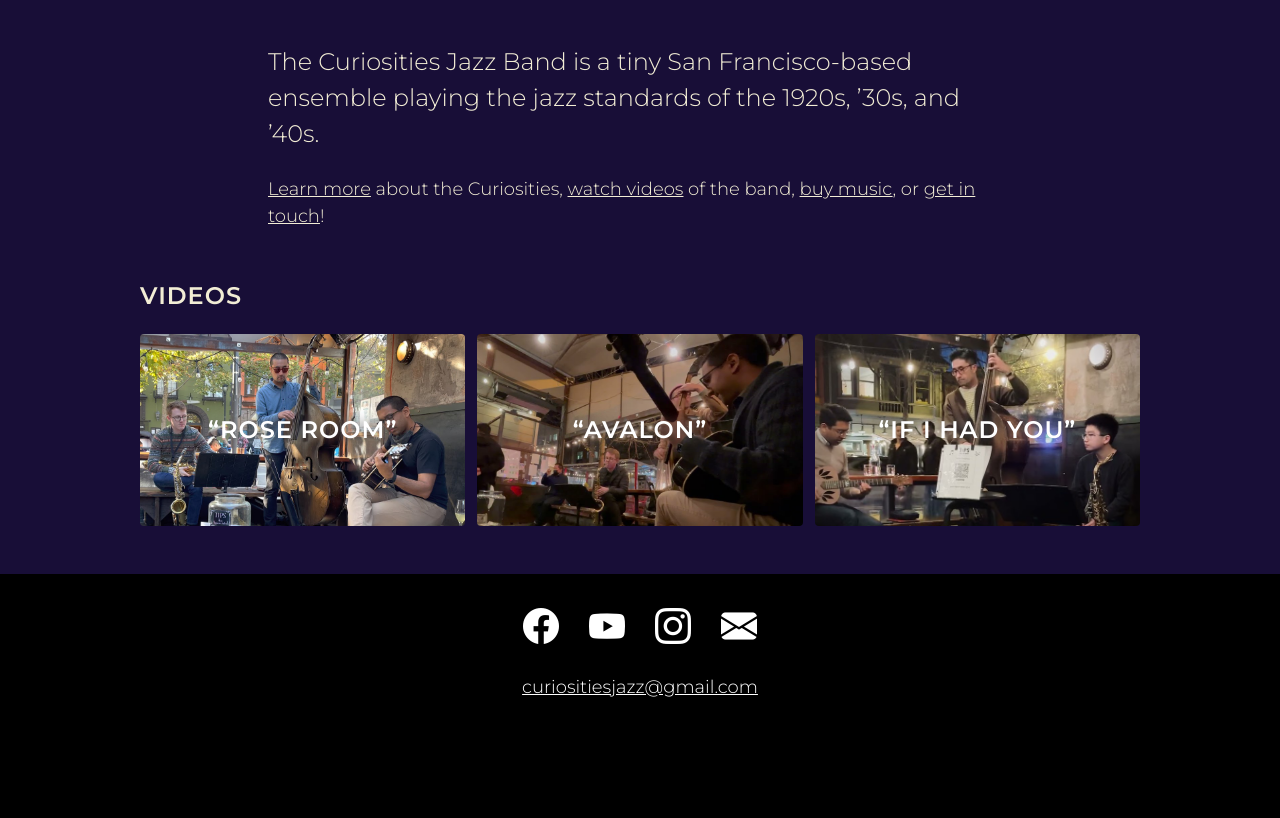
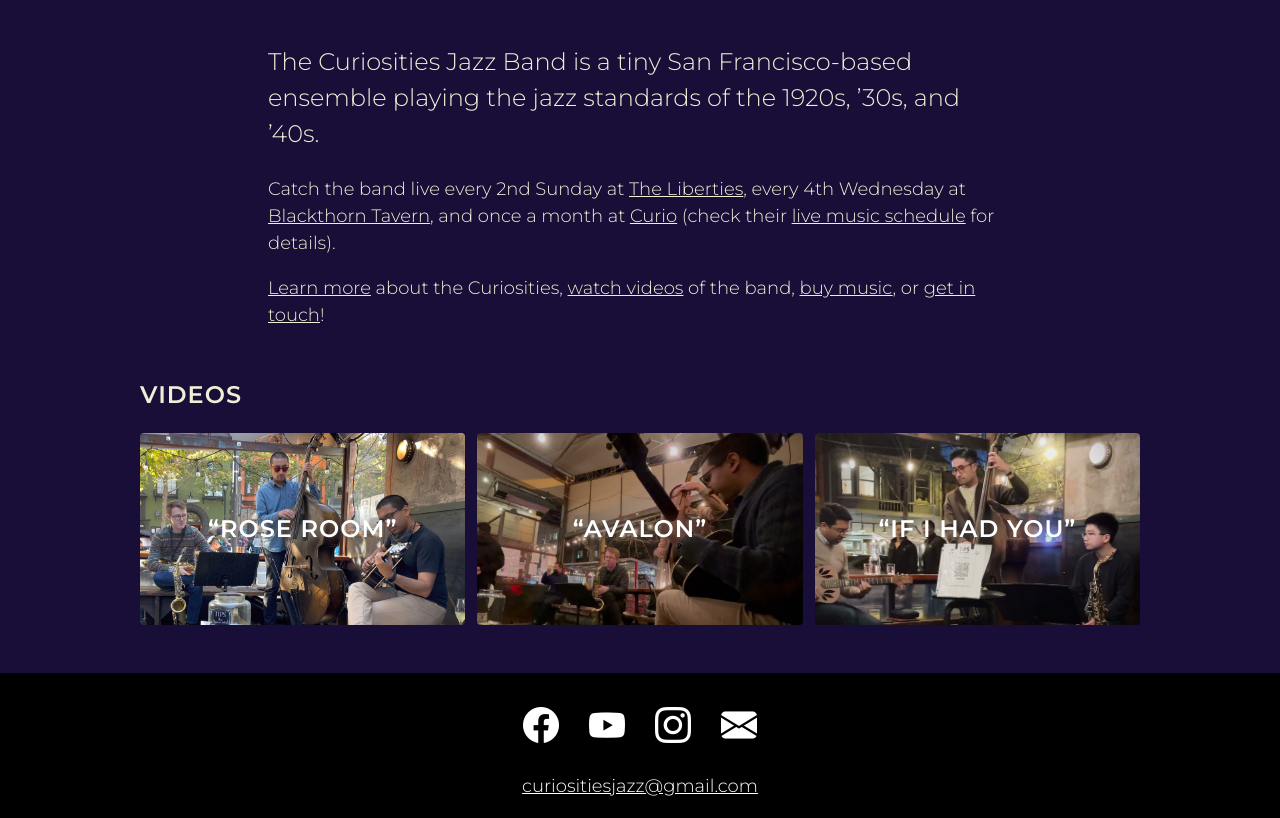
Before and after one commit to iamnirav/curiosities-website, a Jekyll site: the page built from index.html, in a window 1280 px wide and 900 px high, scrolled down 674 px, cut to the strip 82-900 px from the top of the window. Built offline with Jekyll 4.4.1, drawn with Linux system fonts in a browser that asks for light colours; before the commit the page ends 1499 px from its top, so only the background shows below that.

Commit message:
update index with regular gigs

```diff
--- a/index.html
+++ b/index.html
@@ -6,7 +6,12 @@
   </section>
   <section class="narrow">
     <h3>{{ site.description }}</h3>
-    <p><a href="about.html">Learn more</a> about the Curiosities, <a href="media.html">watch videos</a> of the band, <a href="albums.html">buy music</a>, or <a href="contact.html">get in touch</a>!</p>
+    <p>Catch the band live every 2nd Sunday at <a href="https://www.theliberties.com/" target="_blank">The
+        Liberties</a>, every 4th Wednesday at <a href="http://blackthornsf.com" target="_blank">Blackthorn Tavern</a>,
+      and once a month at <a href="https://www.curiobarsf.com/" target="_blank">Curio</a> (check their <a
+        href="https://www.curiobarsf.com/live-music" target="_blank">live music schedule</a> for details).</p>
+    <p><a href="about.html">Learn more</a> about the Curiosities, <a href="media.html">watch videos</a> of the band, <a
+        href="albums.html">buy music</a>, or <a href="contact.html">get in touch</a>!</p>
   </section>
   <section>
     <h2>Videos</h2>
```
